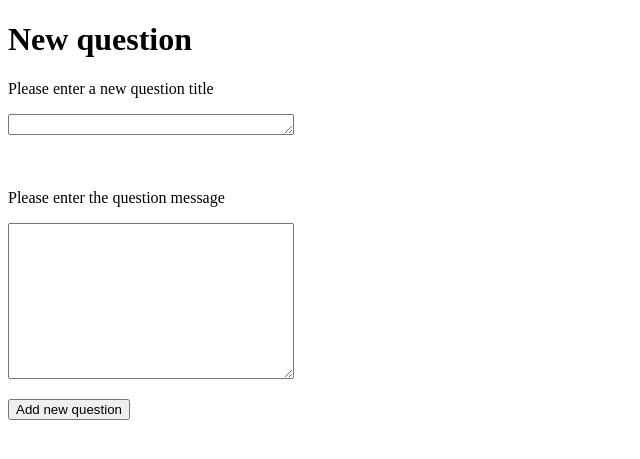
After one commit to KataBucsai/AskMate-project-prismatic, a Flask app: page /question/new in a window 1280 px wide. The commit adds this page. Shown: the top 459 px of the page, without its empty margins (0-640 px from the left). Run offline with Flask 2, Linux system fonts and the light colour scheme.

Commit message:
display a question implemented

```diff
--- a/main.py
+++ b/main.py
@@ -16,5 +16,42 @@ def list_questions():
     return render_template('list_questions.html', question_list=question_list)
 
 
+@app.route('/create_new_question', methods=['POST'])
+def create_new_question():
+    file_name = current_file_path + "/data/question.csv"
+    question_list = data_manager.get_table_from_file(file_name, (4, 5, 6))
+    question_list_csv_format = data_manager.get_timeform_to_stamp(question_list)
+    question_list_csv_format = data_manager.add_item_to_table(question_list_csv_format, request.form)
+    data_manager.write_table_to_file(file_name, question_list_csv_format, (4, 5, 6))
+    return redirect('/')
+
+
+@app.route('/question/new')
+def new_question():
+    return render_template('new_question.html')
+
+
+@app.route('/question/<id>')
+def display_question(id):
+    # view counter += 1
+    question_file_name = current_file_path + "/data/question.csv"
+    question_list = data_manager.get_table_from_file(question_file_name, (4, 5, 6))
+    for row in question_list:
+        if row[0] == id:
+            title = row[4]
+            message = row[5]
+            row[2] = str(int(row[2])+1)
+            question_list = data_manager.get_timeform_to_stamp(question_list)
+            data_manager.write_table_to_file(question_file_name, question_list, (4, 5, 6))
+            break
+    answer_file_name = current_file_path + "/data/answer.csv"
+    answer_list = data_manager.get_table_from_file(answer_file_name, (4, 5))
+    list_answers = []
+    for row in answer_list:
+        if row[3] == id:
+            list_answers.append(row)
+    return render_template('display_question.html', id=id, title=title, message=message, list_answers=list_answers)
+
+
 if __name__ == '__main__':
     app.run(debug=True)
--- /dev/null
+++ b/templates/new_question.html
@@ -0,0 +1,36 @@
+<!DOCTYPE html>
+
+<html>
+
+<head>
+
+    <title>New question</title>
+
+</head>
+
+<body>
+
+    <h1>New question</h1>
+
+    <form action="/create_new_question" method="post">
+        <p>
+            <label for="new_question_title">Please enter a new question title</label>
+        </p>
+        <p>
+            <textarea name="new_question_title" id="new_question_title" rows="1" cols='33'></textarea>
+        </p>
+        <br>
+         <p>
+            <label for="new_question_message">Please enter the question message</label>
+        </p>
+        <p>
+            <textarea name="new_question_message" id="new_question_message" rows="10" cols='33'></textarea>
+        </p>
+        <p>
+            <input type="submit" value="Add new question" id="new_question" name="new_question">
+        </p>
+    </form>
+
+</body>
+
+</html>
```
Also changed, not shown: data/question.csv (+1 -1 lines), data_manager.py (+26 -4 lines), templates/display_question.html (added, +47 -0 lines), templates/list_questions.html (+4 -3 lines), 2 other files.
